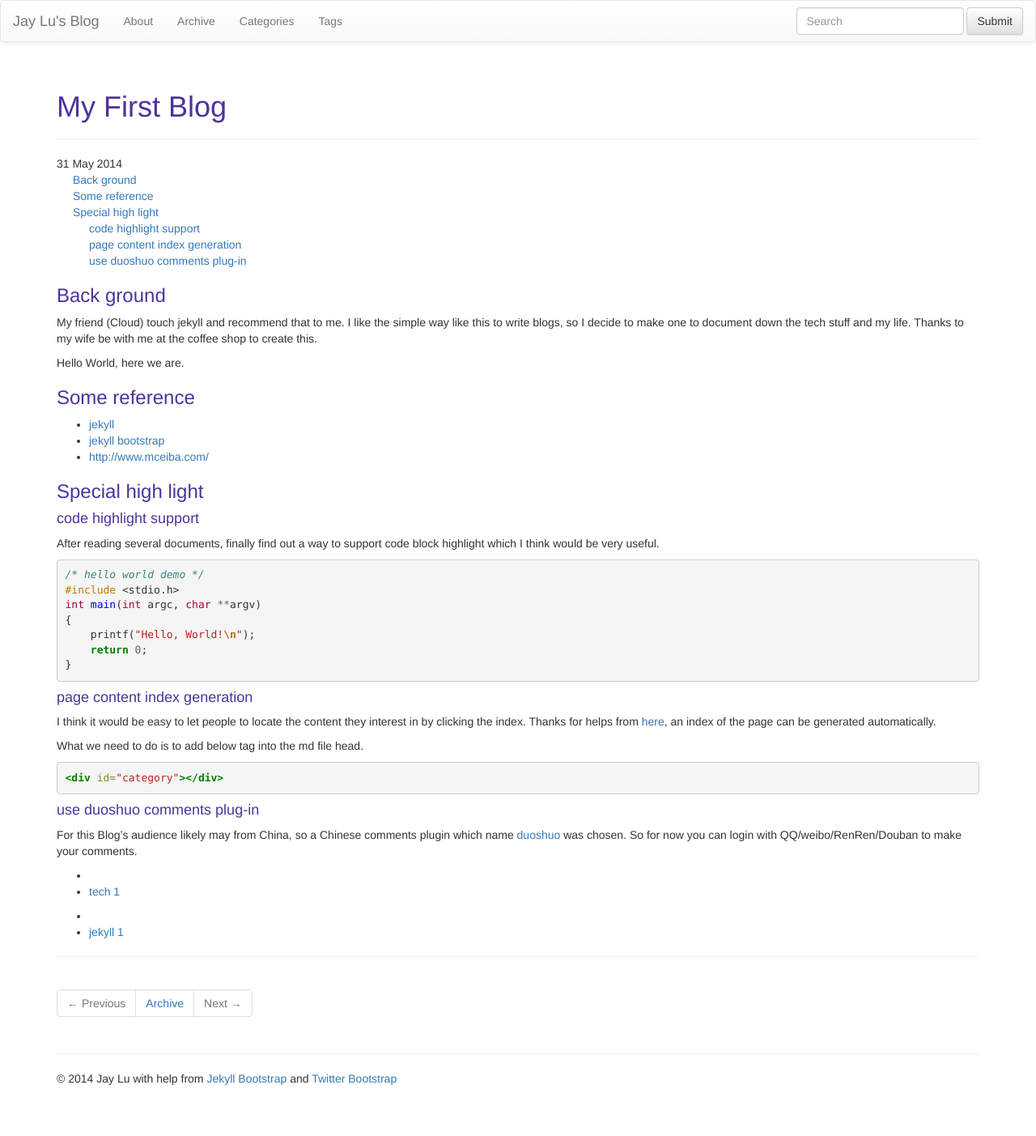
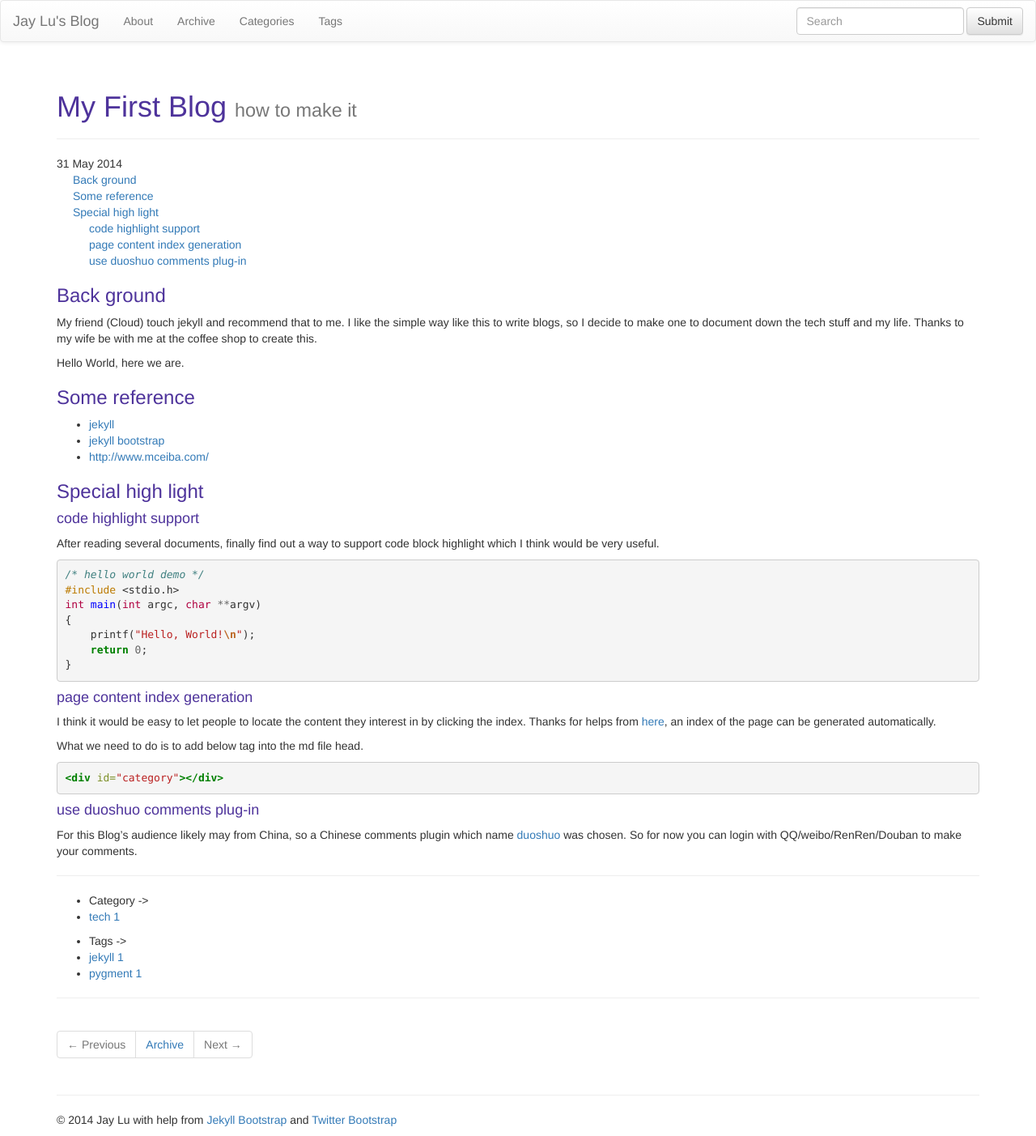
Before and after one commit to jaylu/blog-archive, a Jekyll site: the page built from _posts/2014-05-31-my-first-blog.md, in a window 1280 px wide. Shown: the whole page at 81% size. Built offline with Jekyll 4.4.1, drawn with Linux system fonts in a browser that asks for light colours; nearby versions of some CDN libraries; library files that are not in the unit come from our copies; comment, search, counter and statistics services are not loaded; before the commit the page ends 1352 px from its top, so only the background shows below that.

Commit message:
make Category and tag more expressive

```diff
--- a/_includes/themes/bootstrap-3/post.html
+++ b/_includes/themes/bootstrap-3/post.html
@@ -12,9 +12,11 @@
       {{ content }}
     </div>
 
+      <hr>
+
   {% unless page.categories == empty %}
     <ul class="tag_box inline">
-      <li><i class="glyphicon-open"></i></li>
+      <li>Category -></li>
       {% assign categories_list = page.categories %}
       {% include JB/categories_list %}
     </ul>
@@ -22,7 +24,7 @@
 
   {% unless page.tags == empty %}
     <ul class="tag_box inline">
-      <li><i class="glyphicon-tags"></i></li>
+      <li>Tags -></li>
       {% assign tags_list = page.tags %}
       {% include JB/tags_list %}
     </ul>
--- a/_posts/2014-05-31-my-first-blog.md
+++ b/_posts/2014-05-31-my-first-blog.md
@@ -1,9 +1,10 @@
 ---
 layout: post
 title: "My First Blog"
+tagline: "how to make it"
 description: ""
 category: tech
-tags: [jekyll]
+tags: [jekyll, pygment]
 ---
 {% include JB/setup %}
 {% include introduction.md %}
```
